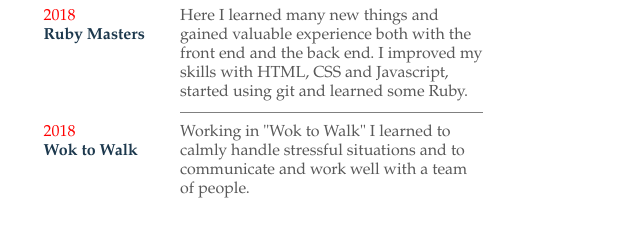
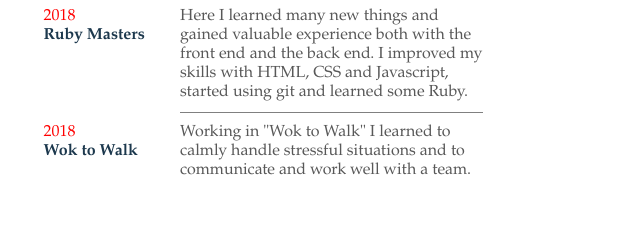
Before and after one commit to LipnusLapinas/CV, a plain HTML site: page index.html in a window 1280 px wide. Shown: the part 639-888 px from the top of the page, 75-715 px from the left. Drawn offline with Linux system fonts and the light colour scheme.

Commit message:
Updated CV

```diff
--- a/index.html
+++ b/index.html
@@ -51,7 +51,7 @@
 				Here I learned many new things and gained valuable experience both with the front end and the back end. I improved my skills with HTML, CSS and Javascript, started using git and learned some Ruby.
 			</div>
 			<div class="wok what_was_learned" id="wok_what">
-				Working in "Wok to Walk" I learned to calmly handle stressful situations and to communicate and work well with a team of people.
+				Working in "Wok to Walk" I learned to calmly handle stressful situations and to communicate and work well with a team.
 			</div>
 		</div>
 		<div id="personal_qualities">
```
